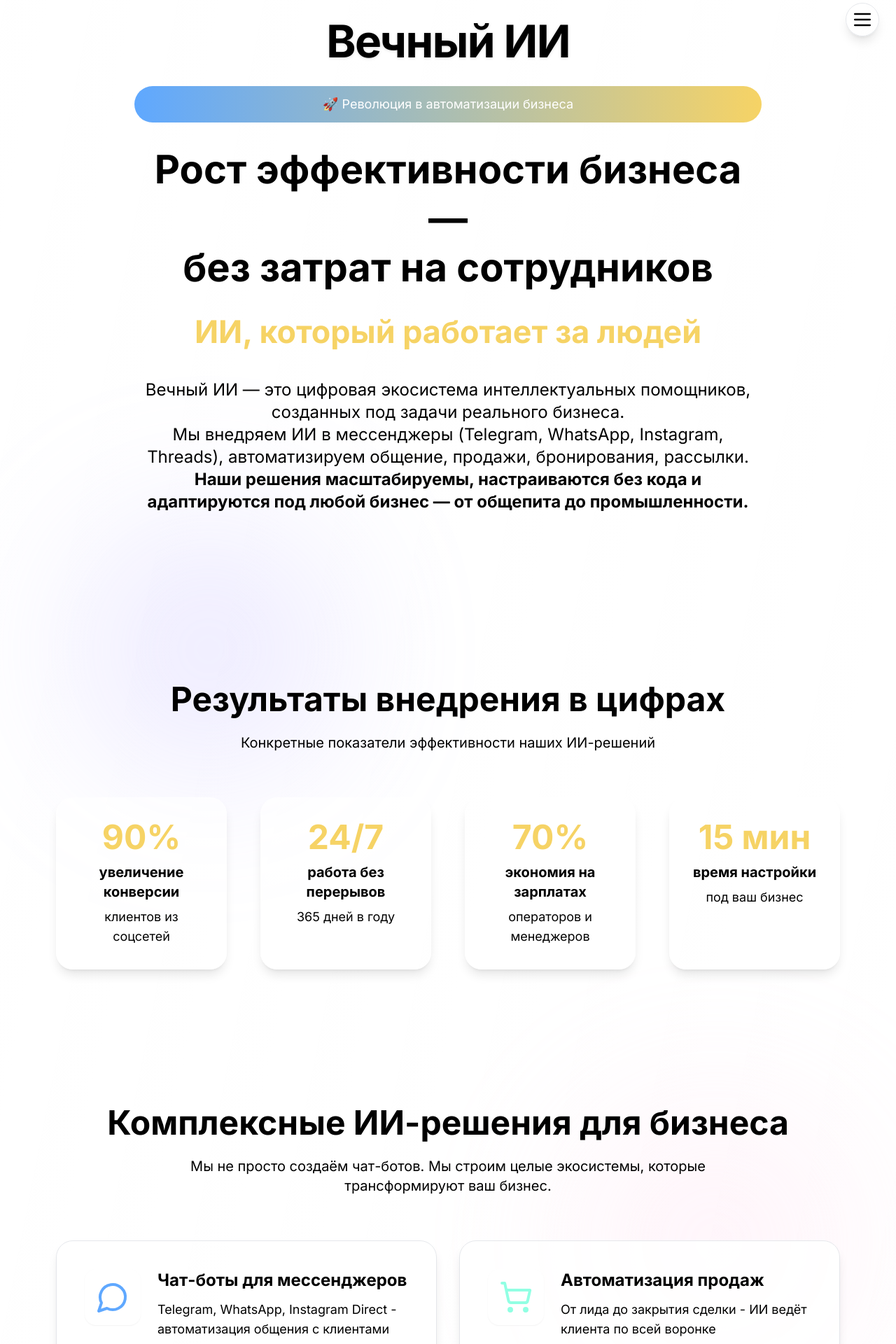
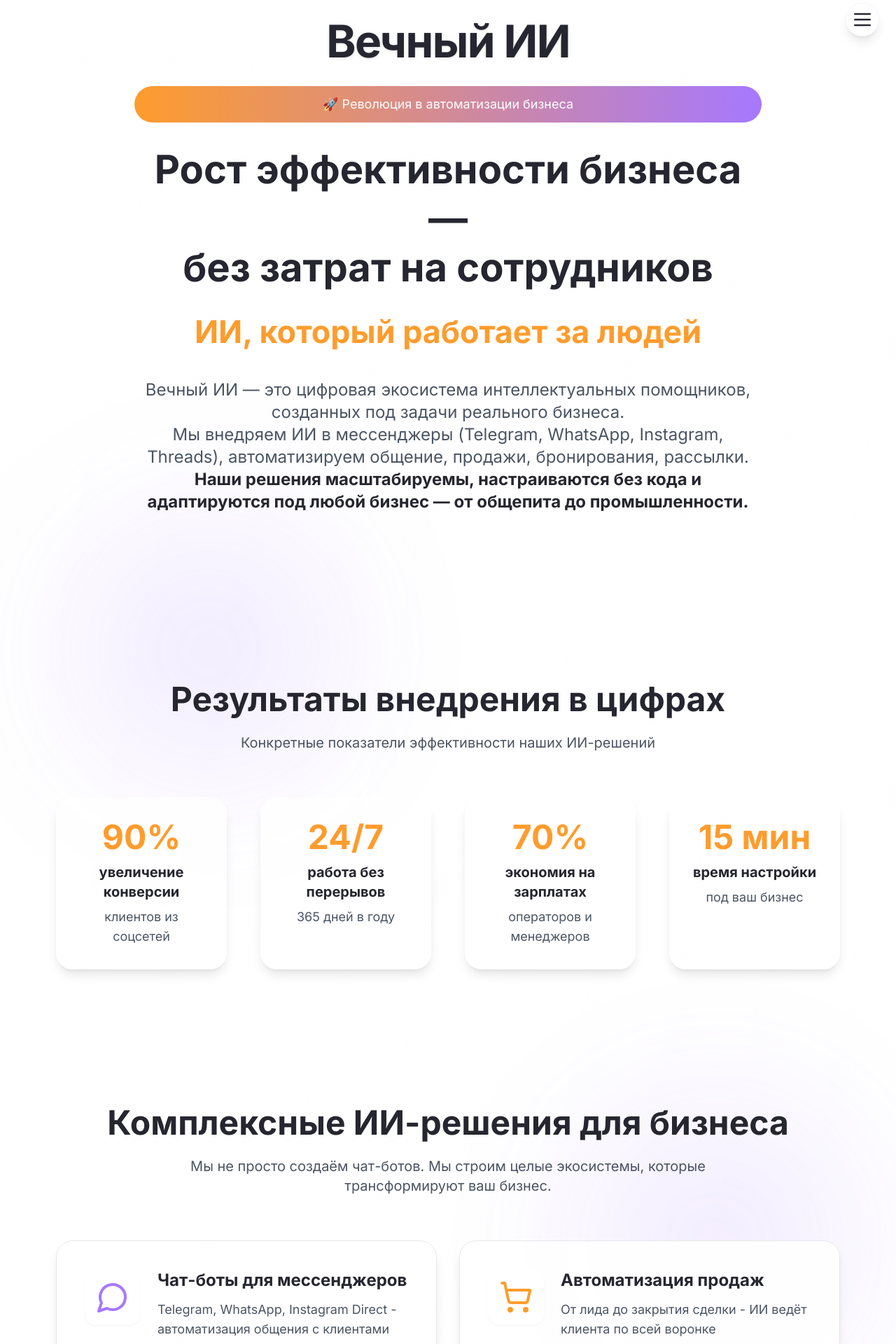
Before and after one commit to hasabasa/eternal-ai-web, a React (Vite) app: page / in a window 1280 px wide. Shown: the part 20-1940 px from the top of the page at 70% size. Built offline with nearby package versions, Linux system fonts and the light colour scheme.

Commit message:
Refactor: Apply brand colors
Updated the color palette in `tailwind.config.ts` with the provided brand colors.

```diff
--- a/src/components/AuroraBackground.tsx
+++ b/src/components/AuroraBackground.tsx
@@ -2,11 +2,11 @@
 import React from "react";
 
 const blobsConfig = [
-  { className: "bg-aurora1", style: { top: "12%", left: "10%", width: 340, height: 340, filter: "blur(120px)", opacity: 0.6, zIndex: 1 }},
-  { className: "bg-aurora2", style: { top: "60%", left: "5%", width: 320, height: 320, filter: "blur(100px)", opacity: 0.7, zIndex: 1 }},
-  { className: "bg-aurora3", style: { top: "25%", left: "65%", width: 380, height: 380, filter: "blur(110px)", opacity: 0.55, zIndex: 1 }},
-  { className: "bg-aurora4", style: { top: "70%", left: "70%", width: 250, height: 250, filter: "blur(85px)", opacity: 0.6, zIndex: 1 }},
-  { className: "bg-aurora5", style: { top: "40%", left: "40%", width: 300, height: 280, filter: "blur(90px)", opacity: 0.48, zIndex: 1 }},
+  { className: "bg-brand-purple/60", style: { top: "12%", left: "10%", width: 340, height: 340, filter: "blur(120px)", opacity: 0.6, zIndex: 1 }},
+  { className: "bg-brand-orange/70", style: { top: "60%", left: "5%", width: 320, height: 320, filter: "blur(100px)", opacity: 0.7, zIndex: 1 }},
+  { className: "bg-brand-purple/55", style: { top: "25%", left: "65%", width: 380, height: 380, filter: "blur(110px)", opacity: 0.55, zIndex: 1 }},
+  { className: "bg-brand-orange/60", style: { top: "70%", left: "70%", width: 250, height: 250, filter: "blur(85px)", opacity: 0.6, zIndex: 1 }},
+  { className: "bg-brand-darkBlue/48", style: { top: "40%", left: "40%", width: 300, height: 280, filter: "blur(90px)", opacity: 0.48, zIndex: 1 }},
 ];
 
 const AuroraBackground: React.FC = () => (
--- a/src/components/Solutions.tsx
+++ b/src/components/Solutions.tsx
@@ -4,25 +4,25 @@ import { MessageCircle, ShoppingCart, Calendar, BarChart3 } from "lucide-react";
 
 const solutions = [
   {
-    icon: <MessageCircle className="w-12 h-12 text-aurora5" />,
+    icon: <MessageCircle className="w-12 h-12 text-brand-purple" />,
     title: "Чат-боты для мессенджеров",
     desc: "Telegram, WhatsApp, Instagram Direct - автоматизация общения с клиентами",
     features: ["Обработка заявок", "Консультации 24/7", "Интеграция с CRM"]
   },
   {
-    icon: <ShoppingCart className="w-12 h-12 text-aurora2" />,
+    icon: <ShoppingCart className="w-12 h-12 text-brand-orange" />,
     title: "Автоматизация продаж",
     desc: "От лида до закрытия сделки - ИИ ведёт клиента по всей воронке",
     features: ["Квалификация лидов", "Презентация товаров", "Обработка возражений"]
   },
   {
-    icon: <Calendar className="w-12 h-12 text-aurora3" />,
+    icon: <Calendar className="w-12 h-12 text-brand-purple" />,
     title: "Система бронирований",
     desc: "Автоматическое управление записями и бронированием услуг",
     features: ["Онлайн-запись", "Напоминания", "Управление расписанием"]
   },
   {
-    icon: <BarChart3 className="w-12 h-12 text-aurora4" />,
+    icon: <BarChart3 className="w-12 h-12 text-brand-orange" />,
     title: "Аналитика и отчёты",
     desc: "Глубокая аналитика взаимодействий и конверсий в реальном времени",
     features: ["Метрики эффективности", "Прогнозы продаж", "A/B тестирование"]
@@ -32,10 +32,10 @@ const solutions = [
 const Solutions: React.FC = () => (
   <div className="max-w-6xl mx-auto px-4 animate-fade-in">
     <div className="text-center mb-16">
-      <h2 className="text-4xl sm:text-5xl font-bold mb-6 text-primary">
+      <h2 className="text-4xl sm:text-5xl font-bold mb-6 text-brand-darkBlue">
         Комплексные ИИ-решения для бизнеса
       </h2>
-      <p className="text-xl text-muted-foreground max-w-3xl mx-auto">
+      <p className="text-xl text-gray-600 max-w-3xl mx-auto">
         Мы не просто создаём чат-ботов. Мы строим целые экосистемы, которые трансформируют ваш бизнес.
       </p>
     </div>
@@ -44,17 +44,17 @@ const Solutions: React.FC = () => (
       {solutions.map((solution, i) => (
         <div
           key={i}
-          className="bg-white/90 rounded-3xl p-10 shadow-lg border border-muted hover:shadow-xl transition-all group"
+          className="bg-white/90 rounded-3xl p-10 shadow-lg border border-gray-200 hover:shadow-xl transition-all group"
         >
           <div className="flex items-start gap-6 mb-6">
             <div className="p-4 bg-white rounded-2xl shadow-sm group-hover:scale-110 transition-transform">
               {solution.icon}
             </div>
             <div className="flex-1">
-              <h3 className="text-2xl font-bold mb-3 text-primary">
+              <h3 className="text-2xl font-bold mb-3 text-brand-darkBlue">
                 {solution.title}
               </h3>
-              <p className="text-lg text-muted-foreground mb-6">
+              <p className="text-lg text-gray-600 mb-6">
                 {solution.desc}
               </p>
             </div>
@@ -63,7 +63,7 @@ const Solutions: React.FC = () => (
             {solution.features.map((feature, j) => (
               <span
                 key={j}
-                className="px-4 py-2 bg-aurora5/10 text-aurora5 rounded-full text-base font-medium"
+                className="px-4 py-2 bg-brand-purple/10 text-brand-purple rounded-full text-base font-medium"
               >
                 {feature}
               </span>
--- a/src/components/Statistics.tsx
+++ b/src/components/Statistics.tsx
@@ -27,10 +27,10 @@ const stats = [
 const Statistics: React.FC = () => (
   <div className="max-w-6xl mx-auto px-4 animate-fade-in">
     <div className="text-center mb-16">
-      <h2 className="text-4xl sm:text-5xl font-bold mb-6 text-primary">
+      <h2 className="text-4xl sm:text-5xl font-bold mb-6 text-brand-darkBlue">
         Результаты внедрения в цифрах
       </h2>
-      <p className="text-xl text-muted-foreground max-w-3xl mx-auto">
+      <p className="text-xl text-gray-600 max-w-3xl mx-auto">
         Конкретные показатели эффективности наших ИИ-решений
       </p>
     </div>
@@ -41,13 +41,13 @@ const Statistics: React.FC = () => (
           key={i}
           className="text-center p-8 bg-white/70 rounded-3xl backdrop-blur-sm border border-white/30 hover:bg-white/90 transition-all shadow-lg"
         >
-          <div className="text-4xl md:text-5xl font-bold text-aurora4 mb-3">
+          <div className="text-4xl md:text-5xl font-bold text-brand-orange mb-3">
             {stat.number}
           </div>
-          <div className="font-semibold text-lg md:text-xl text-primary mb-2">
+          <div className="font-semibold text-lg md:text-xl text-brand-darkBlue mb-2">
             {stat.label}
           </div>
-          <div className="text-base md:text-lg text-muted-foreground">
+          <div className="text-base md:text-lg text-gray-600">
             {stat.desc}
           </div>
         </div>
--- a/src/pages/Index.tsx
+++ b/src/pages/Index.tsx
@@ -17,29 +17,29 @@ const Index = () => {
       <section className="relative min-h-screen flex items-center justify-center px-4 snap-start animate-fade-in">
         <div className="max-w-4xl mx-auto text-center">
           {/* Логотип */}
-          <div className="font-extrabold text-[48px] sm:text-[64px] text-primary tracking-tight mb-8 select-none drop-shadow leading-none">
+          <div className="font-extrabold text-[48px] sm:text-[64px] text-brand-darkBlue tracking-tight mb-8 select-none drop-shadow leading-none">
             Вечный ИИ
           </div>
 
           {/* Тэглайн */}
-          <div className="text-base sm:text-lg bg-gradient-to-r from-aurora5 to-aurora4 text-white px-6 py-3 rounded-full font-medium mb-8">
+          <div className="text-base sm:text-lg bg-gradient-to-r from-brand-orange to-brand-purple text-white px-6 py-3 rounded-full font-medium mb-8">
             🚀 Революция в автоматизации бизнеса
           </div>
 
           {/* Заголовок */}
-          <h1 className="text-[2.5rem] sm:text-[3.5rem] font-bold text-black text-center leading-tight mb-6">
+          <h1 className="text-[2.5rem] sm:text-[3.5rem] font-bold text-brand-darkBlue text-center leading-tight mb-6">
             Рост эффективности бизнеса —<br className="hidden sm:block"/> без затрат на сотрудников
           </h1>
 
-          <h2 className="text-[2rem] sm:text-[2.8rem] font-bold text-aurora4 mb-8">
+          <h2 className="text-[2rem] sm:text-[2.8rem] font-bold text-brand-orange mb-8">
             ИИ, который работает за людей
           </h2>
 
           {/* Описание */}
-          <p className="text-xl sm:text-2xl text-muted-foreground text-center max-w-4xl mx-auto leading-relaxed">
+          <p className="text-xl sm:text-2xl text-gray-600 text-center max-w-4xl mx-auto leading-relaxed">
             Вечный ИИ — это цифровая экосистема интеллектуальных помощников, созданных под задачи реального бизнеса.<br />
             Мы внедряем ИИ в мессенджеры (Telegram, WhatsApp, Instagram, Threads), автоматизируем общение, продажи, бронирования, рассылки.<br />
-            <span className="font-semibold text-primary">Наши решения масштабируемы, настраиваются без кода и адаптируются под любой бизнес — от общепита до промышленности.</span>
+            <span className="font-semibold text-brand-darkBlue">Наши решения масштабируемы, настраиваются без кода и адаптируются под любой бизнес — от общепита до промышленности.</span>
           </p>
         </div>
       </section>
@@ -72,14 +72,14 @@ const Index = () => {
       {/* Слайд 7: Финальный слайд */}
       <section className="min-h-screen flex items-center justify-center snap-start">
         <div className="max-w-4xl mx-auto px-4 text-center">
-          <div className="bg-gradient-to-br from-white/90 to-white/70 rounded-3xl p-12 md:p-16 shadow-xl border border-muted">
-            <h2 className="text-4xl sm:text-5xl font-bold mb-6 text-primary">
+          <div className="bg-gradient-to-br from-white/90 to-white/70 rounded-3xl p-12 md:p-16 shadow-xl border border-gray-200">
+            <h2 className="text-4xl sm:text-5xl font-bold mb-6 text-brand-darkBlue">
               Будущее автоматизации — уже здесь
             </h2>
-            <p className="text-xl sm:text-2xl text-muted-foreground mb-8 max-w-3xl mx-auto leading-relaxed">
+            <p className="text-xl sm:text-2xl text-gray-600 mb-8 max-w-3xl mx-auto leading-relaxed">
               Вечный ИИ трансформирует ваш бизнес, освобождая время для стратегических задач и обеспечивая стабильный рост без дополнительных затрат на персонал.
             </p>
-            <div className="text-lg text-muted-foreground opacity-80">
+            <div className="text-lg text-gray-500 opacity-80">
               © 2025 Вечный ИИ. Будущее автоматизации уже здесь.
             </div>
           </div>
--- a/tailwind.config.ts
+++ b/tailwind.config.ts
@@ -27,11 +27,34 @@ export default {
         ring: "hsl(var(--ring))",
         background: "hsl(var(--background))",
         foreground: "hsl(var(--foreground))",
-        aurora1: "#B9AFFF",
-        aurora2: "#91FFE3",
-        aurora3: "#FFD6EC",
-        aurora4: "#F6D365",
-        aurora5: "#5FA8FF",
+        primary: {
+          DEFAULT: "#262630", // Тёмно-серо-синий
+          foreground: "#ffffff",
+        },
+        secondary: {
+          DEFAULT: "#f1f5f9",
+          foreground: "#262630",
+        },
+        muted: {
+          DEFAULT: "#f1f5f9",
+          foreground: "#64748b",
+        },
+        accent: {
+          DEFAULT: "#f1f5f9",
+          foreground: "#262630",
+        },
+        // Фирменные цвета
+        brand: {
+          orange: "#FE9C2D", // Янтарно-оранжевый
+          darkBlue: "#262630", // Тёмно-серо-синий
+          purple: "#A678FF", // Светло-фиолетовый
+        },
+        // Заменяем старые aurora цвета на фирменные
+        aurora1: "#A678FF", // Светло-фиолетовый
+        aurora2: "#FE9C2D", // Янтарно-оранжевый
+        aurora3: "#A678FF", // Светло-фиолетовый (вариант)
+        aurora4: "#FE9C2D", // Янтарно-оранжевый (вариант)
+        aurora5: "#262630", // Тёмно-серо-синий
       },
       borderRadius: {
         lg: "1.5rem",
```
